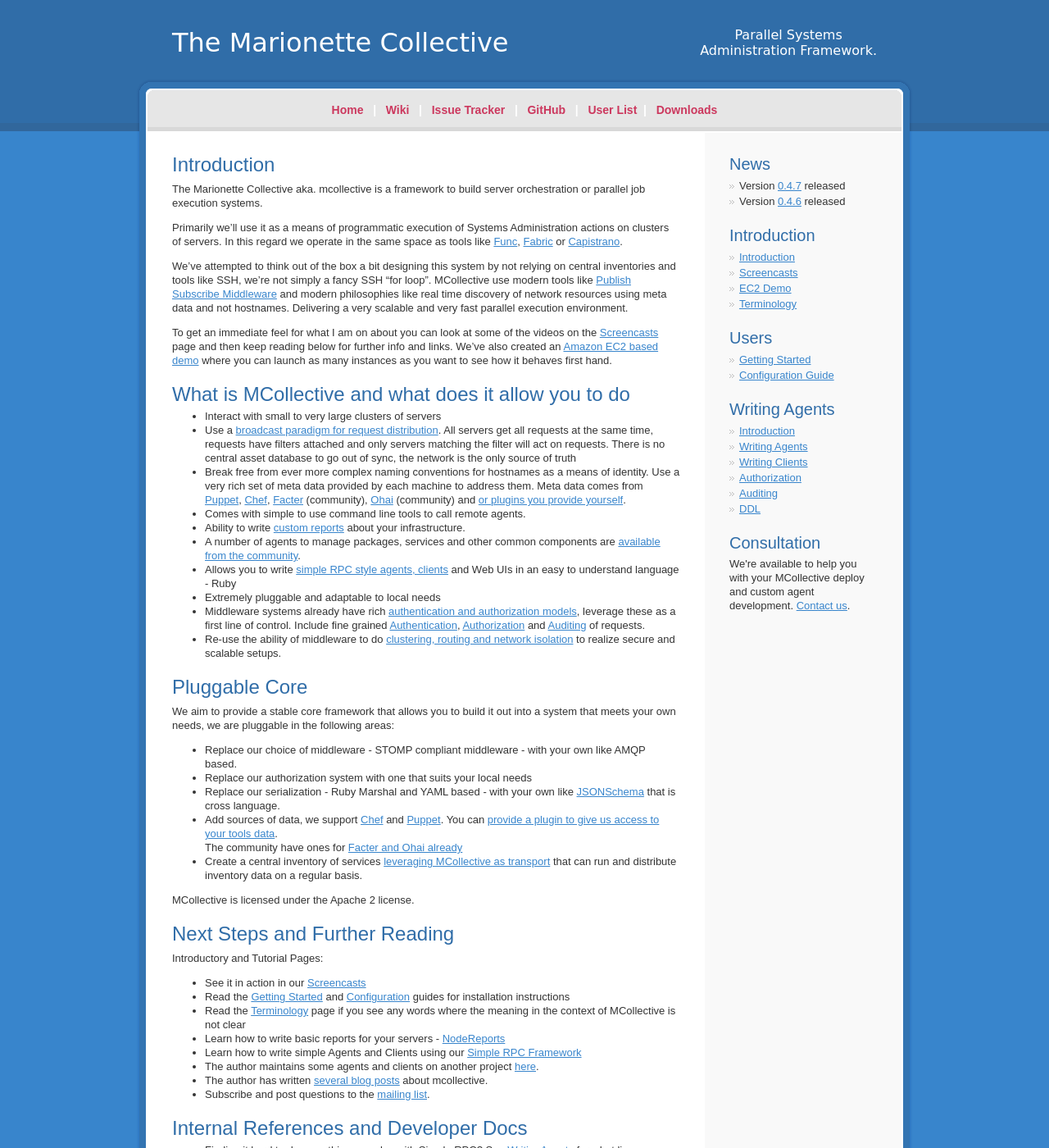
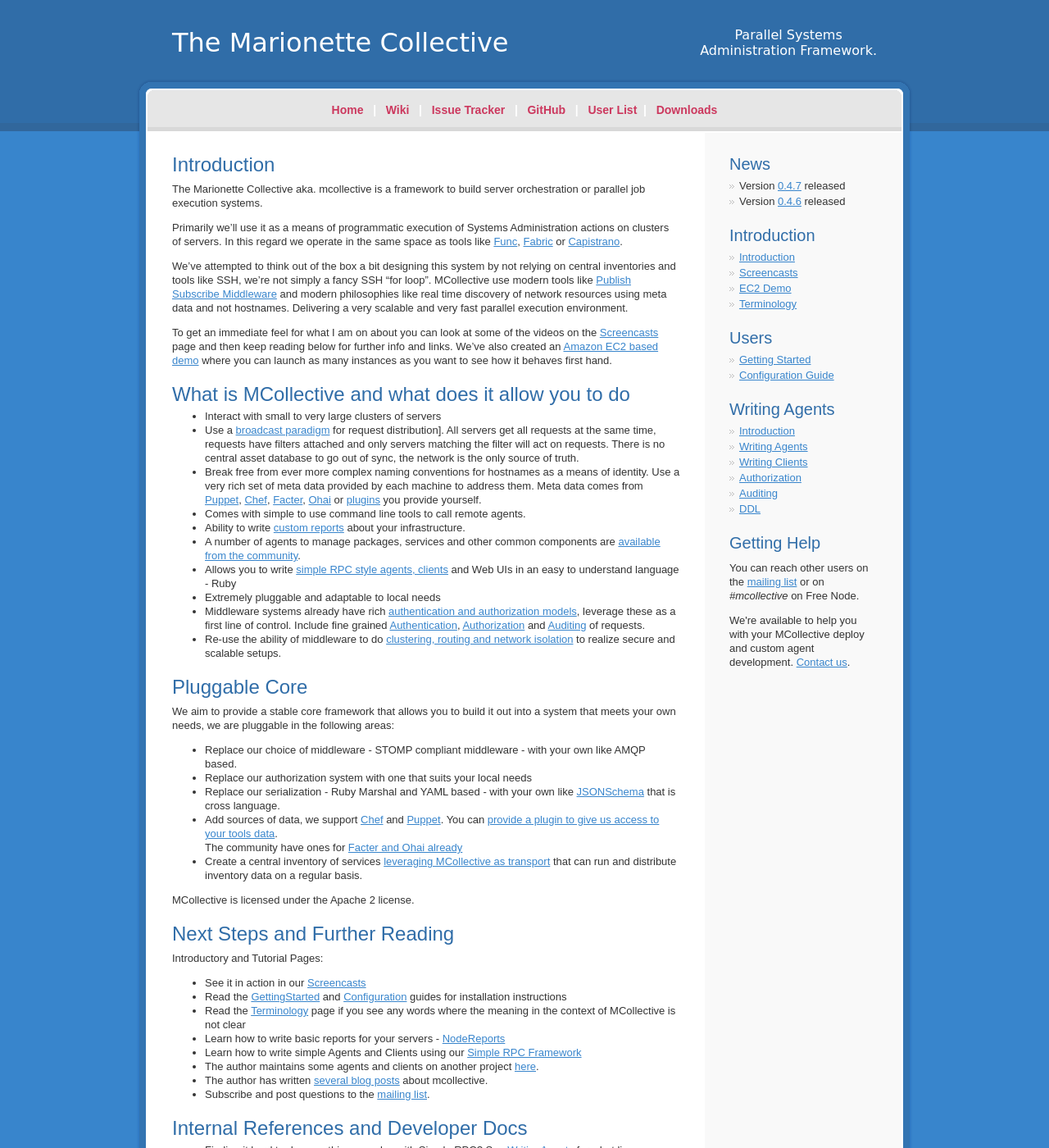
Before and after one commit to rjw1/mcollective-docs, a Jekyll site: the page built from introduction.md, in a window 1280 px wide and 1400 px high. Shown: the whole window at 82% size. Built offline with Jekyll 4.4.1, drawn with Linux system fonts in a browser that asks for light colours.

Commit message:
Use link references

```diff
--- a/_includes/consultation.html
+++ b/_includes/consultation.html
@@ -1,2 +1,4 @@
-<h3>Consultation</h3>
-We're available to help you with your MCollective deploy and custom agent development.  <a href="mailto:info@marionette-collective.org">Contact us</a>.
+<h3>Getting Help</h3>
+<p>You can reach other users on the <a href="http://groups.google.com/group/mcollective-users">mailing list</a> or on <em>#mcollective</em> on Free Node.</p>
+
+<p>We're available to help you with your MCollective deploy and custom agent development.  <a href="mailto:info@marionette-collective.org">Contact us</a>.</p>
--- a/introduction.md
+++ b/introduction.md
@@ -2,6 +2,36 @@
 layout: ondieting
 title: Introduction
 ---
+[Func]: https://fedorahosted.org/func/
+[Fabric]: http://fabfile.org/
+[Capistrano]: http://www.capify.org
+[Publish Subscribe Middleware]: http://en.wikipedia.org/wiki/Publish/subscribe
+[Screencasts]: /screencasts.html
+[Amazon EC2 based demo]: /ec2demo.html
+[broadcast paradigm]: http://code.google.com/p/mcollective/wiki/MessageFlow
+[UsingWithPuppet]: http://code.google.com/p/mcollective/wiki/UsingWithPuppet
+[UsingWithChef]: http://code.google.com/p/mcollective/wiki/UsingWithChef
+[Facter]: http://code.google.com/p/mcollective-plugins/wiki/FactsRLFacter
+[Ohai]: http://code.google.com/p/mcollective-plugins/wiki/FactsOpsCodeOhai
+[WritingFactsPlugins]: http://code.google.com/p/mcollective/wiki/WritingFactsPlugins
+[NodeReports]: http://code.google.com/p/mcollective/wiki/NodeReports
+[PluginsSite]: http://code.google.com/p/mcollective-plugins/
+[SimpleRPCIntroduction]: http://code.google.com/p/mcollective/wiki/SimpleRPCIntroduction
+[SecurityWithActiveMQ]: http://code.google.com/p/mcollective/wiki/SecurityWithActiveMQ
+[SSLSecurityPlugin]: http://code.google.com/p/mcollective/wiki/SSLSecurityPlugin
+[SimpleRPCAuthorization]: http://code.google.com/p/mcollective/wiki/SimpleRPCAuthorization
+[SimpleRPCAuditing]: http://code.google.com/p/mcollective/wiki/SimpleRPCAuditing
+[ActiveMQClusters]: http://code.google.com/p/mcollective/wiki/ActiveMQClusters
+[JSONSchema]: http://json-schema.org/
+[Registration]: http://code.google.com/p/mcollective/wiki/Registration
+[GettingStarted]: http://code.google.com/p/mcollective/wiki/GettingStarted
+[Configuration]: http://code.google.com/p/mcollective/wiki/ConfigurationReference
+[Terminology]: /terminology.html
+[devco]: http://www.devco.net/archives/tag/mcollective
+[mcollective-users]: http://groups.google.com/group/mcollective-users
+[WritingAgents]: http://code.google.com/p/mcollective/wiki/WritingAgents
+[ActiveMQ]: http://code.google.com/p/mcollective/wiki/SecurityWithActiveMQ
+[MessageFormat]: http://code.google.com/p/mcollective/wiki/MessageFormat
 
 Introduction
 ------------
@@ -10,49 +40,37 @@ orchestration or parallel job execution systems.
 
 Primarily we'll use it as a means of programmatic execution of Systems Administration
 actions on clusters of servers.  In this regard we operate in the same space as tools
-like [Func](https://fedorahosted.org/func/), [Fabric](http://fabfile.org/) or
-[Capistrano](http://www.capify.org).
+like [Func], [Fabric] or [Capistrano].
 
 We've attempted to think out of the box a bit designing this system by not relying on
 central inventories and tools like SSH, we're not simply a fancy SSH "for loop".  MCollective use modern tools like
-[Publish Subscribe Middleware](http://en.wikipedia.org/wiki/Publish/subscribe)
-and modern philosophies like real time discovery of network resources using meta data
+[Publish Subscribe Middleware] and modern philosophies like real time discovery of network resources using meta data
 and not hostnames.  Delivering a very scalable and very fast parallel execution environment.
 
 To get an immediate feel for what I am on about you can look at some of the videos on the
-[Screencasts](/screencasts.html) page and then keep reading
-below for further info and links.  We've also created an [Amazon EC2 based demo](/ec2demo.html)
+[Screencasts] page and then keep reading below for further info and links.  We've also created an [Amazon EC2 based demo]
 where you can launch as many instances as you want to see how it behaves first hand.
 
 What is MCollective and what does it allow you to do
 ----------------------------------------------------
 
  * Interact with small to very large clusters of servers
- * Use a [broadcast paradigm for request distribution](http://code.google.com/p/mcollective/wiki/MessageFlow).
-   All servers get all requests at the same time, requests have filters attached and only servers
-   matching the filter will act on requests.  There is no central asset database to go out of sync,
-   the network is the only source of truth
+ * Use a [broadcast paradigm] for request distribution].  All servers get all requests at the same time, requests have
+   filters attached and only servers matching the filter will act on requests.  There is no central asset database to
+   go out of sync, the network is the only source of truth.
  * Break free from ever more complex naming conventions for hostnames as a means of identity.  Use a very
    rich set of meta data provided by each machine to address them.  Meta data comes from
-   [Puppet](http://code.google.com/p/mcollective/wiki/UsingWithPuppet),
-   [Chef](http://code.google.com/p/mcollective/wiki/UsingWithChef),
-   [Facter]([http://code.google.com/p/mcollective-plugins/wiki/FactsRLFacter) (community),
-   [Ohai](http://code.google.com/p/mcollective-plugins/wiki/FactsOpsCodeOhai) (community) and
-   [or plugins you provide yourself](http://code.google.com/p/mcollective/wiki/WritingFactsPlugins).
+   [Puppet][UsingWithPuppet], [Chef][UsingWithChef], [Facter], [Ohai] or [plugins][WritingFactsPlugins] you provide yourself.
  * Comes with simple to use command line tools to call remote agents.
- * Ability to write [custom reports](http://code.google.com/p/mcollective/wiki/NodeReports) about
-   your infrastructure.
+ * Ability to write [custom reports][NodeReports] about your infrastructure.
  * A number of agents to manage packages, services and other common components are [available from
-   the community](http://code.google.com/p/mcollective-plugins/).
- * Allows you to write [simple RPC style agents, clients](http://code.google.com/p/mcollective/wiki/SimpleRPCIntroduction)
-   and Web UIs in an easy to understand language - Ruby
+   the community][PluginsSite].
+ * Allows you to write [simple RPC style agents, clients][SimpleRPCIntroduction] and Web UIs in an easy to understand language - Ruby
  * Extremely pluggable and adaptable to local needs
- * Middleware systems already have rich [authentication and authorization models](http://code.google.com/p/mcollective/wiki/SecurityWithActiveMQ),
-   leverage these as a first line of control.  Include fine grained
-   [Authentication](http://code.google.com/p/mcollective/wiki/SSLSecurityPlugin),
-   [Authorization](http://code.google.com/p/mcollective/wiki/SimpleRPCAuthorization) and
-   [Auditing](http://code.google.com/p/mcollective/wiki/SimpleRPCAuditing) of requests.
- * Re-use the ability of middleware to do [clustering, routing and network isolation](http://code.google.com/p/mcollective/wiki/ActiveMQClusters)
+ * Middleware systems already have rich [authentication and authorization models][SecurityWithActiveMQ], leverage these as a first
+   line of control.  Include fine grained [Authentication][SSLSecurityPlugin], [Authorization][SimpleRPCAuthorization] and
+   [Auditing][SimpleRPCAuditing] of requests.
+ * Re-use the ability of middleware to do [clustering, routing and network isolation][ActiveMQClusters]
    to realize secure and scalable setups.
 
 Pluggable Core
@@ -62,13 +80,11 @@ your own needs, we are pluggable in the following areas:
 
  * Replace our choice of middleware - STOMP compliant middleware - with your own like AMQP based.
  * Replace our authorization system with one that suits your local needs
- * Replace our serialization - Ruby Marshal and YAML based - with your own like
-   [JSONSchema](http://json-schema.org/) that is cross language.
- * Add sources of data, we support [Chef](http://code.google.com/p/mcollective/wiki/UsingWithChef)
-   and [Puppet](http://code.google.com/p/mcollective/wiki/UsingWithPuppet).   You can
-   [provide a plugin to give us access to your tools data](http://code.google.com/p/mcollective/wiki/WritingFactsPlugins).
-   The community have ones for [Facter and Ohai already](http://code.google.com/p/mcollective-plugins/)
- * Create a central inventory of services [leveraging MCollective as transport](http://code.google.com/p/mcollective/wiki/Registration)
+ * Replace our serialization - Ruby Marshal and YAML based - with your own like [JSONSchema] that is cross language.
+ * Add sources of data, we support [Chef][UsingWithChef] and [Puppet][UsingWithPuppet].   You can
+   [provide a plugin to give us access to your tools data][WritingFactsPlugins].
+   The community have ones for [Facter and Ohai already][PluginsSite]
+ * Create a central inventory of services [leveraging MCollective as transport][Registration]
    that can run and distribute inventory data on a regular basis.
 
 MCollective is licensed under the Apache 2 license.
@@ -77,21 +93,17 @@ Next Steps and Further Reading
 ------------------------------
 
 Introductory and Tutorial Pages:
- * See it in action in our [Screencasts](/screencasts.html)
- * Read the [Getting Started](http://code.google.com/p/mcollective/wiki/GettingStarted) and
-   [Configuration](http://code.google.com/p/mcollective/wiki/ConfigurationReference) guides
-   for installation instructions
- * Read the [Terminology](/terminology.html) page if you
-   see any words where the meaning in the context of MCollective is not clear
- * Learn how to write basic reports for your servers - [NodeReports](http://code.google.com/p/mcollective/wiki/NodeReports)
- * Learn how to write simple Agents and Clients using our [Simple RPC Framework](http://code.google.com/p/mcollective/wiki/SimpleRPCIntroduction)
- * The author maintains some agents and clients on another project [here](http://code.google.com/p/mcollective-plugins/).
- * The author has written [several blog posts](http://www.devco.net/archives/tag/mcollective) about mcollective.
- * Subscribe and post questions to the [mailing list](http://groups.google.com/group/mcollective-users).
+ * See it in action in our [Screencasts]
+ * Read the [GettingStarted] and [Configuration] guides for installation instructions
+ * Read the [Terminology] page if you see any words where the meaning in the context of MCollective is not clear
+ * Learn how to write basic reports for your servers - [NodeReports]
+ * Learn how to write simple Agents and Clients using our [Simple RPC Framework][SimpleRPCIntroduction]
+ * The author maintains some agents and clients on another project [here][PluginsSite].
+ * The author has written [several blog posts][devco] about mcollective.
+ * Subscribe and post questions to the [mailing list][mcollective-users].
 
 Internal References and Developer Docs
 --------------------------------------
- * Finding it hard to do something complex with Simple RPC? See [WritingAgents](http://code.google.com/p/mcollective/wiki/WritingAgents)
-   for what lies underneath
- * Role based security, authentication and authorization using [ActiveMQ](http://code.google.com/p/mcollective/wiki/SecurityWithActiveMQ)
- * Structure of [Request and Reply](http://code.google.com/p/mcollective/wiki/MessageFormat) messages
+ * Finding it hard to do something complex with Simple RPC? See [WritingAgents] for what lies underneath
+ * Role based security, authentication and authorization using [ActiveMQ]
+ * Structure of [Request and Reply][MessageFormat] messages
```
Also changed, not shown: ec2demo.md (+18 -11 lines), index.md (+2 -1 lines), screencasts.md (+12 -10 lines), terminology.md (+13 -6 lines).
